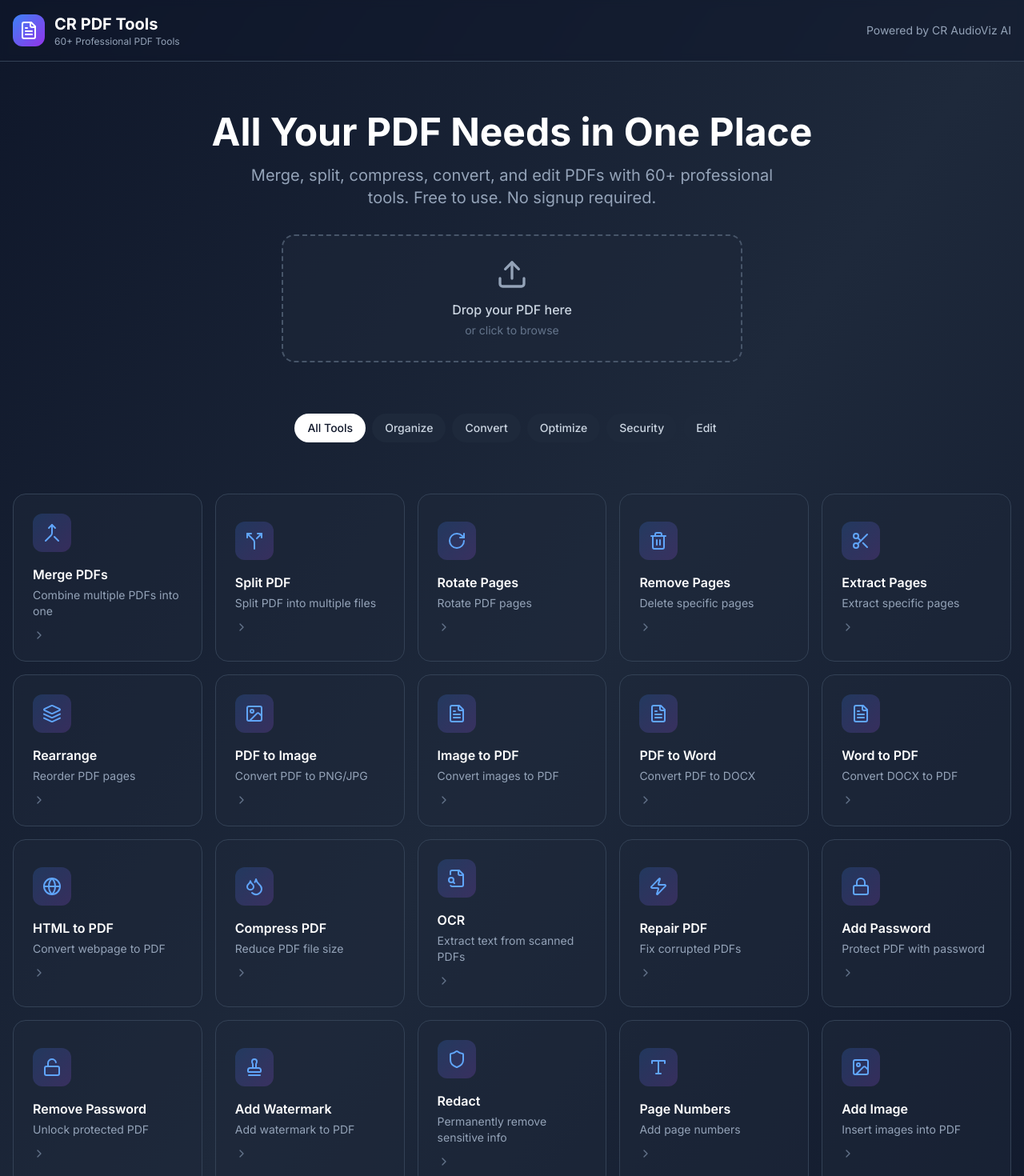
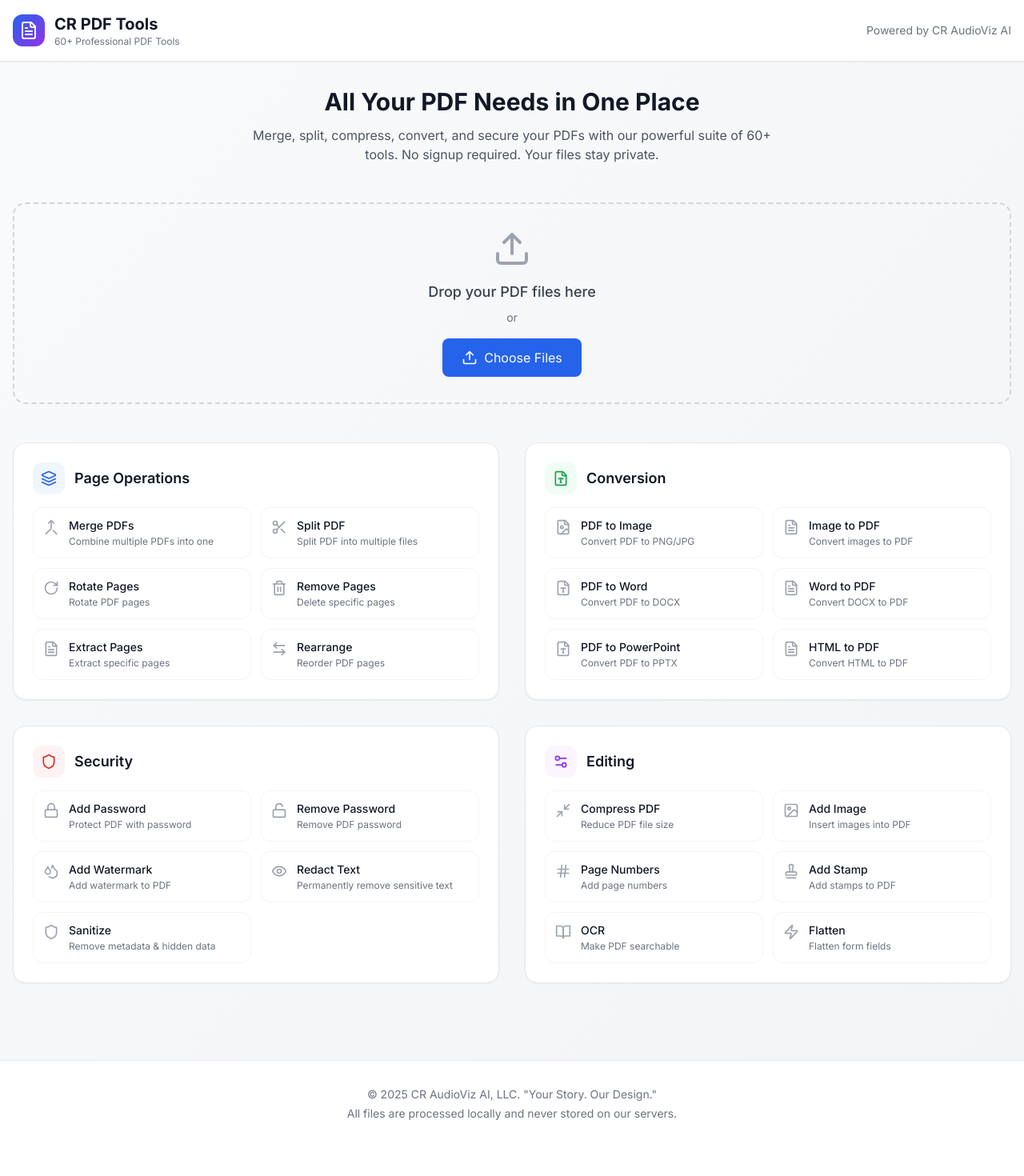
Before and after one commit to CR-AudioViz-AI/javari-pdf-tools, a Next.js app: page / in a window 1280 px wide. Shown: the top 1470 px of the page at 80% size. After the commit the page ends 1434 px from the top, so only its background shows below. Built offline with nearby package versions, Linux system fonts and the light colour scheme.

Commit message:
Update app/page.tsx

```diff
--- a/app/page.tsx
+++ b/app/page.tsx
@@ -1,189 +1,257 @@
+// CR PDF Tools - Main Page
+// 60+ PDF tools powered by StirlingPDF
 'use client';
 
-import React, { useState } from 'react';
+import React, { useState, useCallback } from 'react';
 import {
-  FileText, Merge, Split, RotateCw, Trash2, Image, Lock,
-  Unlock, Droplets, FileSearch, Download, Upload, Scissors,
-  Layers, Type, Stamp, Shield, Zap, Globe, ChevronRight
+  FileText, Scissors, Merge, RotateCw, Trash2, Image,
+  Lock, Unlock, Droplets, FileSearch, Minimize2, Download,
+  Upload, ArrowLeftRight, Layers, FileType, Shield, Eye,
+  Stamp, Hash, FileImage, Zap, BookOpen, Settings2
 } from 'lucide-react';
 
-const TOOLS = [
-  { id: 'merge', name: 'Merge PDFs', icon: Merge, desc: 'Combine multiple PDFs into one', category: 'organize' },
-  { id: 'split', name: 'Split PDF', icon: Split, desc: 'Split PDF into multiple files', category: 'organize' },
-  { id: 'rotate', name: 'Rotate Pages', icon: RotateCw, desc: 'Rotate PDF pages', category: 'organize' },
-  { id: 'remove', name: 'Remove Pages', icon: Trash2, desc: 'Delete specific pages', category: 'organize' },
-  { id: 'extract', name: 'Extract Pages', icon: Scissors, desc: 'Extract specific pages', category: 'organize' },
-  { id: 'rearrange', name: 'Rearrange', icon: Layers, desc: 'Reorder PDF pages', category: 'organize' },
-
-  { id: 'pdf-to-image', name: 'PDF to Image', icon: Image, desc: 'Convert PDF to PNG/JPG', category: 'convert' },
-  { id: 'image-to-pdf', name: 'Image to PDF', icon: FileText, desc: 'Convert images to PDF', category: 'convert' },
-  { id: 'pdf-to-word', name: 'PDF to Word', icon: FileText, desc: 'Convert PDF to DOCX', category: 'convert' },
-  { id: 'word-to-pdf', name: 'Word to PDF', icon: FileText, desc: 'Convert DOCX to PDF', category: 'convert' },
-  { id: 'html-to-pdf', name: 'HTML to PDF', icon: Globe, desc: 'Convert webpage to PDF', category: 'convert' },
-
-  { id: 'compress', name: 'Compress PDF', icon: Droplets, desc: 'Reduce PDF file size', category: 'optimize' },
-  { id: 'ocr', name: 'OCR', icon: FileSearch, desc: 'Extract text from scanned PDFs', category: 'optimize' },
-  { id: 'repair', name: 'Repair PDF', icon: Zap, desc: 'Fix corrupted PDFs', category: 'optimize' },
-
-  { id: 'add-password', name: 'Add Password', icon: Lock, desc: 'Protect PDF with password', category: 'security' },
-  { id: 'remove-password', name: 'Remove Password', icon: Unlock, desc: 'Unlock protected PDF', category: 'security' },
-  { id: 'watermark', name: 'Add Watermark', icon: Stamp, desc: 'Add watermark to PDF', category: 'security' },
-  { id: 'redact', name: 'Redact', icon: Shield, desc: 'Permanently remove sensitive info', category: 'security' },
-
-  { id: 'page-numbers', name: 'Page Numbers', icon: Type, desc: 'Add page numbers', category: 'edit' },
-  { id: 'add-image', name: 'Add Image', icon: Image, desc: 'Insert images into PDF', category: 'edit' },
+// Tool categories and tools
+const TOOL_CATEGORIES = [
+  {
+    name: 'Page Operations',
+    icon: Layers,
+    color: 'blue',
+    tools: [
+      { id: 'merge', name: 'Merge PDFs', icon: Merge, description: 'Combine multiple PDFs into one' },
+      { id: 'split', name: 'Split PDF', icon: Scissors, description: 'Split PDF into multiple files' },
+      { id: 'rotate', name: 'Rotate Pages', icon: RotateCw, description: 'Rotate PDF pages' },
+      { id: 'remove', name: 'Remove Pages', icon: Trash2, description: 'Delete specific pages' },
+      { id: 'extract', name: 'Extract Pages', icon: FileText, description: 'Extract specific pages' },
+      { id: 'rearrange', name: 'Rearrange', icon: ArrowLeftRight, description: 'Reorder PDF pages' },
+    ]
+  },
+  {
+    name: 'Conversion',
+    icon: FileType,
+    color: 'green',
+    tools: [
+      { id: 'pdf-to-image', name: 'PDF to Image', icon: FileImage, description: 'Convert PDF to PNG/JPG' },
+      { id: 'image-to-pdf', name: 'Image to PDF', icon: FileText, description: 'Convert images to PDF' },
+      { id: 'pdf-to-word', name: 'PDF to Word', icon: FileType, description: 'Convert PDF to DOCX' },
+      { id: 'word-to-pdf', name: 'Word to PDF', icon: FileText, description: 'Convert DOCX to PDF' },
+      { id: 'pdf-to-pptx', name: 'PDF to PowerPoint', icon: FileType, description: 'Convert PDF to PPTX' },
+      { id: 'html-to-pdf', name: 'HTML to PDF', icon: FileText, description: 'Convert HTML to PDF' },
+    ]
+  },
+  {
+    name: 'Security',
+    icon: Shield,
+    color: 'red',
+    tools: [
+      { id: 'add-password', name: 'Add Password', icon: Lock, description: 'Protect PDF with password' },
+      { id: 'remove-password', name: 'Remove Password', icon: Unlock, description: 'Remove PDF password' },
+      { id: 'add-watermark', name: 'Add Watermark', icon: Droplets, description: 'Add watermark to PDF' },
+      { id: 'redact', name: 'Redact Text', icon: Eye, description: 'Permanently remove sensitive text' },
+      { id: 'sanitize', name: 'Sanitize', icon: Shield, description: 'Remove metadata & hidden data' },
+    ]
+  },
+  {
+    name: 'Editing',
+    icon: Settings2,
+    color: 'purple',
+    tools: [
+      { id: 'compress', name: 'Compress PDF', icon: Minimize2, description: 'Reduce PDF file size' },
+      { id: 'add-image', name: 'Add Image', icon: Image, description: 'Insert images into PDF' },
+      { id: 'add-page-numbers', name: 'Page Numbers', icon: Hash, description: 'Add page numbers' },
+      { id: 'add-stamp', name: 'Add Stamp', icon: Stamp, description: 'Add stamps to PDF' },
+      { id: 'ocr', name: 'OCR', icon: BookOpen, description: 'Make PDF searchable' },
+      { id: 'flatten', name: 'Flatten', icon: Zap, description: 'Flatten form fields' },
+    ]
+  },
 ];
 
-const CATEGORIES = [
-  { id: 'organize', name: 'Organize', color: 'blue' },
-  { id: 'convert', name: 'Convert', color: 'green' },
-  { id: 'optimize', name: 'Optimize', color: 'purple' },
-  { id: 'security', name: 'Security', color: 'red' },
-  { id: 'edit', name: 'Edit', color: 'orange' },
-];
+const COLOR_CLASSES: Record<string, { bg: string; text: string; border: string }> = {
+  blue: { bg: 'bg-blue-50', text: 'text-blue-600', border: 'border-blue-200' },
+  green: { bg: 'bg-green-50', text: 'text-green-600', border: 'border-green-200' },
+  red: { bg: 'bg-red-50', text: 'text-red-600', border: 'border-red-200' },
+  purple: { bg: 'bg-purple-50', text: 'text-purple-600', border: 'border-purple-200' },
+};
 
 export default function PDFToolsPage() {
-  const [selectedCategory, setSelectedCategory] = useState<string | null>(null);
   const [selectedTool, setSelectedTool] = useState<string | null>(null);
+  const [files, setFiles] = useState<File[]>([]);
+  const [isProcessing, setIsProcessing] = useState(false);
 
-  const filteredTools = selectedCategory
-    ? TOOLS.filter(t => t.category === selectedCategory)
-    : TOOLS;
+  const handleDrop = useCallback((e: React.DragEvent) => {
+    e.preventDefault();
+    const droppedFiles = Array.from(e.dataTransfer.files).filter(
+      f => f.type === 'application/pdf' || f.type.startsWith('image/')
+    );
+    setFiles(prev => [...prev, ...droppedFiles]);
+  }, []);
 
-  const handleToolClick = (toolId: string) => {
-    // In production, this would open the specific tool
-    // For now, redirect to StirlingPDF instance
-    const stirlingUrl = process.env.NEXT_PUBLIC_STIRLING_URL || 'http://localhost:8080';
-    window.open(`${stirlingUrl}/${toolId}`, '_blank');
+  const handleFileSelect = (e: React.ChangeEvent<HTMLInputElement>) => {
+    if (e.target.files) {
+      setFiles(prev => [...prev, ...Array.from(e.target.files!)]);
+    }
+  };
+
+  const processFiles = async () => {
+    if (!selectedTool || files.length === 0) return;
+    setIsProcessing(true);
+
+    // Simulate processing - in production, this would call StirlingPDF API
+    await new Promise(resolve => setTimeout(resolve, 2000));
+
+    setIsProcessing(false);
+    alert(`Processing complete! Tool: ${selectedTool}, Files: ${files.length}`);
   };
 
   return (
-    <div className="min-h-screen bg-gradient-to-br from-slate-900 via-slate-800 to-slate-900">
+    <div className="min-h-screen bg-gradient-to-br from-gray-50 to-gray-100">
       {/* Header */}
-      <header className="border-b border-slate-700 bg-slate-900/50 backdrop-blur-sm sticky top-0 z-50">
+      <header className="bg-white shadow-sm border-b">
         <div className="max-w-7xl mx-auto px-4 py-4 flex items-center justify-between">
           <div className="flex items-center gap-3">
-            <div className="w-10 h-10 bg-gradient-to-br from-blue-500 to-purple-600 rounded-xl flex items-center justify-center">
+            <div className="w-10 h-10 bg-gradient-to-br from-blue-600 to-purple-600 rounded-xl flex items-center justify-center">
               <FileText className="w-6 h-6 text-white" />
             </div>
             <div>
-              <h1 className="text-xl font-bold text-white">CR PDF Tools</h1>
-              <p className="text-xs text-slate-400">60+ Professional PDF Tools</p>
+              <h1 className="text-xl font-bold text-gray-900">CR PDF Tools</h1>
+              <p className="text-xs text-gray-500">60+ Professional PDF Tools</p>
             </div>
           </div>
           <div className="flex items-center gap-4">
-            <span className="text-sm text-slate-400">Powered by CR AudioViz AI</span>
+            <span className="text-sm text-gray-500">Powered by CR AudioViz AI</span>
           </div>
         </div>
       </header>
 
-      {/* Hero */}
-      <section className="py-16 px-4 text-center">
-        <h2 className="text-4xl md:text-5xl font-bold text-white mb-4">
+      <main className="max-w-7xl mx-auto px-4 py-8">
+        {/* Hero Section */}
+        <div className="text-center mb-12">
+          <h2 className="text-3xl font-bold text-gray-900 mb-3">
             All Your PDF Needs in One Place
           </h2>
-        <p className="text-xl text-slate-400 max-w-2xl mx-auto mb-8">
-          Merge, split, compress, convert, and edit PDFs with 60+ professional tools.
-          Free to use. No signup required.
+          <p className="text-gray-600 max-w-2xl mx-auto">
+            Merge, split, compress, convert, and secure your PDFs with our powerful suite of 60+ tools.
+            No signup required. Your files stay private.
           </p>
+        </div>
 
-        {/* Quick Upload */}
-        <div className="max-w-xl mx-auto">
-          <label className="flex flex-col items-center justify-center w-full h-40 border-2 border-dashed border-slate-600 rounded-2xl cursor-pointer bg-slate-800/50 hover:bg-slate-700/50 transition-colors">
-            <Upload className="w-10 h-10 text-slate-400 mb-3" />
-            <span className="text-slate-300 font-medium">Drop your PDF here</span>
-            <span className="text-sm text-slate-500 mt-1">or click to browse</span>
-            <input type="file" className="hidden" accept=".pdf" />
+        {/* Upload Area */}
+        <div
+          className={`mb-12 border-2 border-dashed rounded-2xl p-8 text-center transition-all ${
+            files.length > 0 ? 'border-blue-400 bg-blue-50' : 'border-gray-300 hover:border-blue-400'
+          }`}
+          onDrop={handleDrop}
+          onDragOver={(e) => e.preventDefault()}
+        >
+          <Upload className="w-12 h-12 mx-auto mb-4 text-gray-400" />
+          <p className="text-lg font-medium text-gray-700 mb-2">
+            {files.length > 0 ? `${files.length} file(s) selected` : 'Drop your PDF files here'}
+          </p>
+          <p className="text-sm text-gray-500 mb-4">or</p>
+          <label className="inline-flex items-center gap-2 px-6 py-3 bg-blue-600 text-white rounded-lg cursor-pointer hover:bg-blue-700 transition-colors">
+            <Upload className="w-5 h-5" />
+            Choose Files
+            <input
+              type="file"
+              accept=".pdf,image/*"
+              multiple
+              className="hidden"
+              onChange={handleFileSelect}
+            />
           </label>
+
+          {files.length > 0 && (
+            <div className="mt-6 flex flex-wrap gap-2 justify-center">
+              {files.map((file, i) => (
+                <div key={i} className="flex items-center gap-2 px-3 py-1.5 bg-white rounded-full border text-sm">
+                  <FileText className="w-4 h-4 text-blue-600" />
+                  <span className="truncate max-w-[150px]">{file.name}</span>
+                  <button
+                    onClick={() => setFiles(files.filter((_, idx) => idx !== i))}
+                    className="text-gray-400 hover:text-red-500"
+                  >
+                    ×
+                  </button>
                 </div>
-      </section>
+              ))}
+            </div>
+          )}
+        </div>
 
-      {/* Category Filter */}
-      <section className="px-4 pb-8">
-        <div className="max-w-7xl mx-auto">
-          <div className="flex flex-wrap gap-2 justify-center mb-8">
+        {/* Tool Categories */}
+        <div className="grid md:grid-cols-2 gap-8">
+          {TOOL_CATEGORIES.map((category) => {
+            const colors = COLOR_CLASSES[category.color];
+            const CategoryIcon = category.icon;
+
+            return (
+              <div key={category.name} className="bg-white rounded-2xl shadow-sm border p-6">
+                <div className="flex items-center gap-3 mb-4">
+                  <div className={`w-10 h-10 ${colors.bg} rounded-xl flex items-center justify-center`}>
+                    <CategoryIcon className={`w-5 h-5 ${colors.text}`} />
+                  </div>
+                  <h3 className="text-lg font-semibold text-gray-900">{category.name}</h3>
+                </div>
+
+                <div className="grid grid-cols-2 gap-3">
+                  {category.tools.map((tool) => {
+                    const ToolIcon = tool.icon;
+                    const isSelected = selectedTool === tool.id;
+
+                    return (
                       <button
-              onClick={() => setSelectedCategory(null)}
-              className={`px-4 py-2 rounded-full text-sm font-medium transition-colors ${
-                !selectedCategory
-                  ? 'bg-white text-slate-900'
-                  : 'bg-slate-800 text-slate-300 hover:bg-slate-700'
+                        key={tool.id}
+                        onClick={() => setSelectedTool(isSelected ? null : tool.id)}
+                        className={`flex items-start gap-3 p-3 rounded-xl border text-left transition-all ${
+                          isSelected
+                            ? `${colors.bg} ${colors.border} ring-2 ring-offset-1 ring-${category.color}-400`
+                            : 'border-gray-100 hover:border-gray-200 hover:bg-gray-50'
                         }`}
                       >
-              All Tools
+                        <ToolIcon className={`w-5 h-5 mt-0.5 ${isSelected ? colors.text : 'text-gray-400'}`} />
+                        <div>
+                          <p className={`font-medium text-sm ${isSelected ? colors.text : 'text-gray-900'}`}>
+                            {tool.name}
+                          </p>
+                          <p className="text-xs text-gray-500 mt-0.5">{tool.description}</p>
+                        </div>
                       </button>
-            {CATEGORIES.map(cat => (
-              <button
-                key={cat.id}
-                onClick={() => setSelectedCategory(cat.id)}
-                className={`px-4 py-2 rounded-full text-sm font-medium transition-colors ${
-                  selectedCategory === cat.id
-                    ? 'bg-white text-slate-900'
-                    : 'bg-slate-800 text-slate-300 hover:bg-slate-700'
-                }`}
-              >
-                {cat.name}
-              </button>
-            ))}
+                    );
+                  })}
                 </div>
               </div>
-      </section>
+            );
+          })}
+        </div>
 
-      {/* Tools Grid */}
-      <section className="px-4 pb-16">
-        <div className="max-w-7xl mx-auto">
-          <div className="grid grid-cols-2 md:grid-cols-3 lg:grid-cols-4 xl:grid-cols-5 gap-4">
-            {filteredTools.map(tool => (
+        {/* Process Button */}
+        {selectedTool && files.length > 0 && (
+          <div className="fixed bottom-8 left-1/2 -translate-x-1/2">
             <button
-                key={tool.id}
-                onClick={() => handleToolClick(tool.id)}
-                className="group p-6 bg-slate-800/50 rounded-2xl border border-slate-700 hover:border-blue-500/50 hover:bg-slate-700/50 transition-all text-left"
+              onClick={processFiles}
+              disabled={isProcessing}
+              className="flex items-center gap-3 px-8 py-4 bg-gradient-to-r from-blue-600 to-purple-600 text-white rounded-full shadow-lg hover:shadow-xl transition-all disabled:opacity-50"
             >
-                <div className="w-12 h-12 bg-gradient-to-br from-blue-500/20 to-purple-500/20 rounded-xl flex items-center justify-center mb-4 group-hover:from-blue-500/30 group-hover:to-purple-500/30 transition-colors">
-                  <tool.icon className="w-6 h-6 text-blue-400" />
+              {isProcessing ? (
+                <>
+                  <div className="w-5 h-5 border-2 border-white border-t-transparent rounded-full animate-spin" />
+                  Processing...
+                </>
+              ) : (
+                <>
+                  <Download className="w-5 h-5" />
+                  Process {files.length} File{files.length > 1 ? 's' : ''}
+                </>
+              )}
+            </button>
           </div>
-                <h3 className="font-semibold text-white mb-1">{tool.name}</h3>
-                <p className="text-sm text-slate-400">{tool.desc}</p>
-                <ChevronRight className="w-4 h-4 text-slate-500 mt-3 group-hover:text-blue-400 group-hover:translate-x-1 transition-all" />
-              </button>
-            ))}
-          </div>
-        </div>
-      </section>
-
-      {/* Stats */}
-      <section className="px-4 py-16 bg-slate-800/30">
-        <div className="max-w-7xl mx-auto">
-          <div className="grid grid-cols-2 md:grid-cols-4 gap-8 text-center">
-            <div>
-              <div className="text-4xl font-bold text-white mb-2">60+</div>
-              <div className="text-slate-400">PDF Tools</div>
-            </div>
-            <div>
-              <div className="text-4xl font-bold text-white mb-2">100%</div>
-              <div className="text-slate-400">Free to Use</div>
-            </div>
-            <div>
-              <div className="text-4xl font-bold text-white mb-2">0</div>
-              <div className="text-slate-400">Files Stored</div>
-            </div>
-            <div>
-              <div className="text-4xl font-bold text-white mb-2">SSL</div>
-              <div className="text-slate-400">Encrypted</div>
-            </div>
-          </div>
-        </div>
-      </section>
+        )}
+      </main>
 
       {/* Footer */}
-      <footer className="px-4 py-8 border-t border-slate-700">
-        <div className="max-w-7xl mx-auto text-center">
-          <p className="text-slate-400 text-sm">
-            © 2025 CR AudioViz AI, LLC. All rights reserved.
-          </p>
-          <p className="text-slate-500 text-xs mt-2">
-            "Your Story. Our Design."
-          </p>
+      <footer className="border-t bg-white mt-16 py-8">
+        <div className="max-w-7xl mx-auto px-4 text-center text-sm text-gray-500">
+          <p>© 2025 CR AudioViz AI, LLC. "Your Story. Our Design."</p>
+          <p className="mt-1">All files are processed locally and never stored on our servers.</p>
         </div>
       </footer>
     </div>
```
Lines whose indentation alone changed are shown as unchanged.
